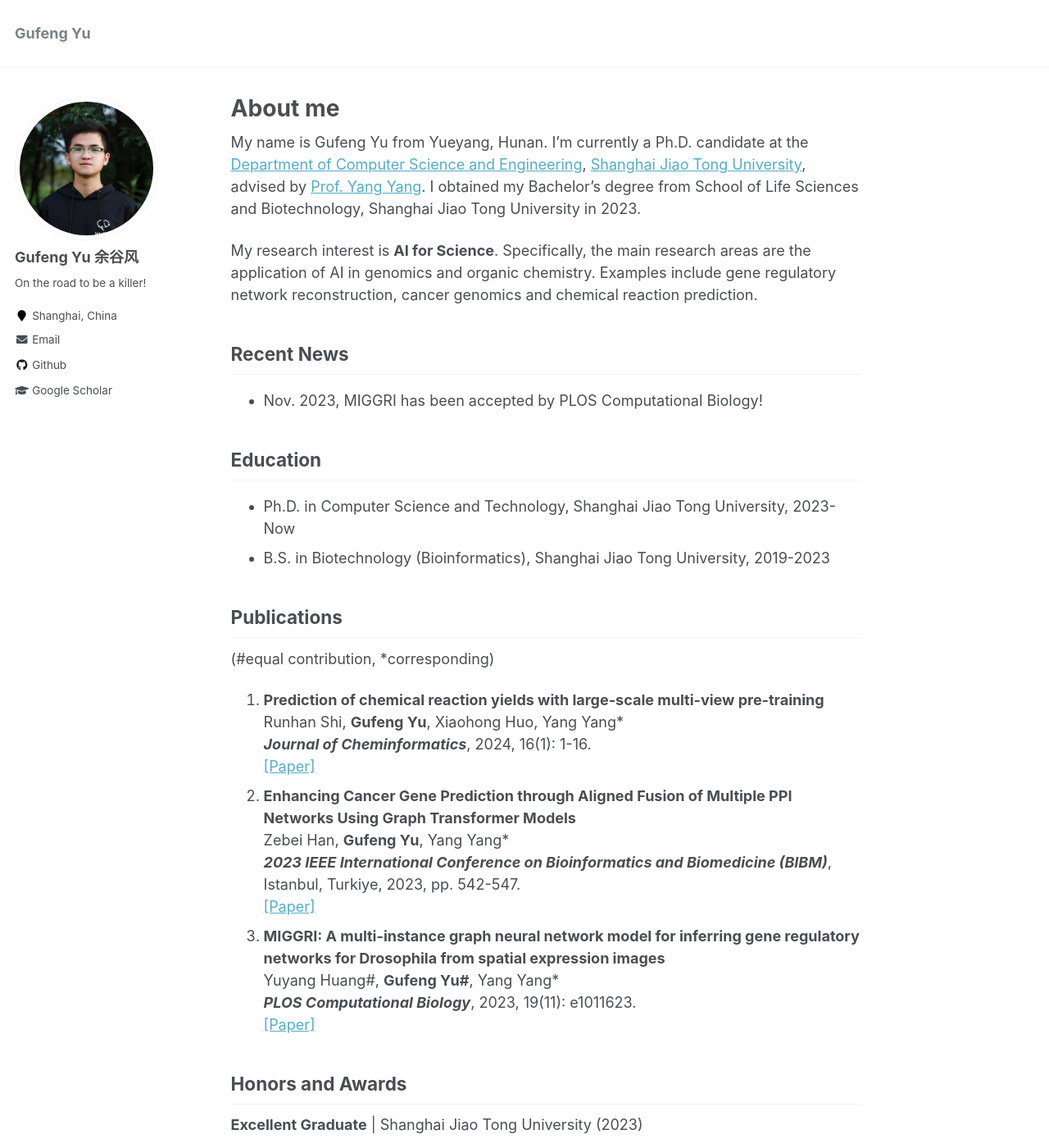
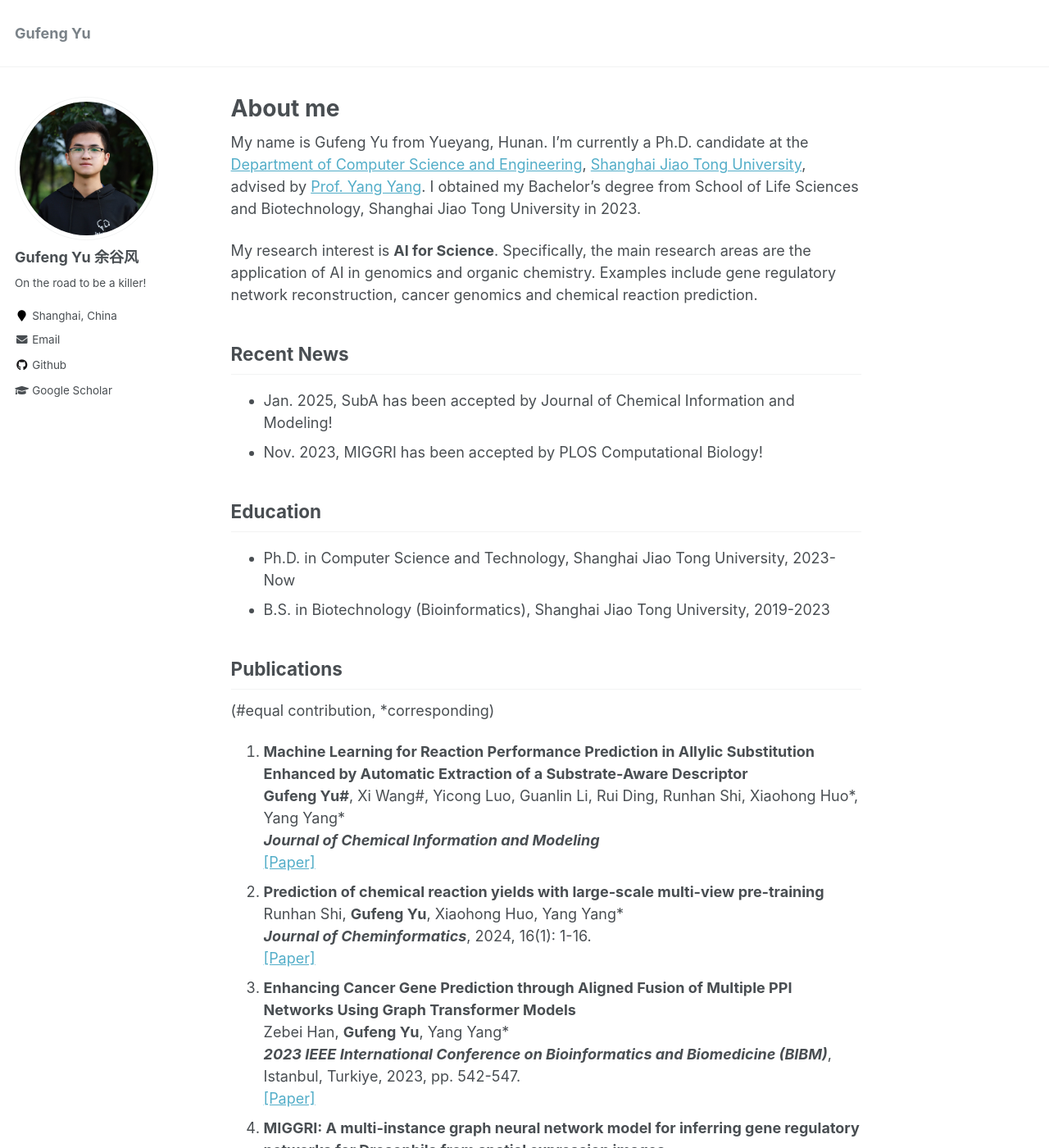
Before and after one commit to GufengYu520/gufengyu520.github.io, a Jekyll site: the page built from _pages/about.md, in a window 1280 px wide and 1400 px high. Shown: the whole window at 82% size. Built offline with Jekyll 4.4.1, drawn with Linux system fonts in a browser that asks for light colours.

Commit message:
Update about.md

```diff
--- a/_pages/about.md
+++ b/_pages/about.md
@@ -16,6 +16,7 @@ My research interest is **AI for Science**. Specifically, the main research area
 
 ## Recent News
 
+- Jan. 2025, SubA has been accepted by Journal of Chemical Information and Modeling!
 - Nov. 2023, MIGGRI has been accepted by PLOS Computational Biology!
 
 
@@ -31,15 +32,19 @@ My research interest is **AI for Science**. Specifically, the main research area
 
 (#equal contribution, *corresponding)
 
-1. **Prediction of chemical reaction yields with large-scale multi-view pre-training**
+1. **Machine Learning for Reaction Performance Prediction in Allylic Substitution Enhanced by Automatic Extraction of a Substrate-Aware Descriptor**
+    **Gufeng Yu#**, Xi Wang#, Yicong Luo, Guanlin Li, Rui Ding, Runhan Shi, Xiaohong Huo\*, Yang Yang*
+    ***Journal of Chemical Information and Modeling***
+    [[Paper]]()
+2. **Prediction of chemical reaction yields with large-scale multi-view pre-training**
     Runhan Shi, **Gufeng Yu**, Xiaohong Huo, Yang Yang*
     ***Journal of Cheminformatics***, 2024, 16(1): 1-16.
     [[Paper]](https://jcheminf.biomedcentral.com/articles/10.1186/s13321-024-00815-2)
-2. **Enhancing Cancer Gene Prediction through Aligned Fusion of Multiple PPI Networks Using Graph Transformer Models**
+3. **Enhancing Cancer Gene Prediction through Aligned Fusion of Multiple PPI Networks Using Graph Transformer Models**
     Zebei Han, **Gufeng Yu**, Yang Yang*
     ***2023 IEEE International Conference on Bioinformatics and Biomedicine (BIBM)***, Istanbul, Turkiye, 2023, pp. 542-547.
     [[Paper]](https://ieeexplore.ieee.org/document/10385593)
-3. **MIGGRI: A multi-instance graph neural network model for inferring gene regulatory networks for Drosophila from spatial expression images**
+4. **MIGGRI: A multi-instance graph neural network model for inferring gene regulatory networks for Drosophila from spatial expression images**
     Yuyang Huang#, **Gufeng Yu#**, Yang Yang*
     ***PLOS Computational Biology***, 2023, 19(11): e1011623.
     [[Paper]](https://journals.plos.org/ploscompbiol/article?id=10.1371/journal.pcbi.1011623)
```
